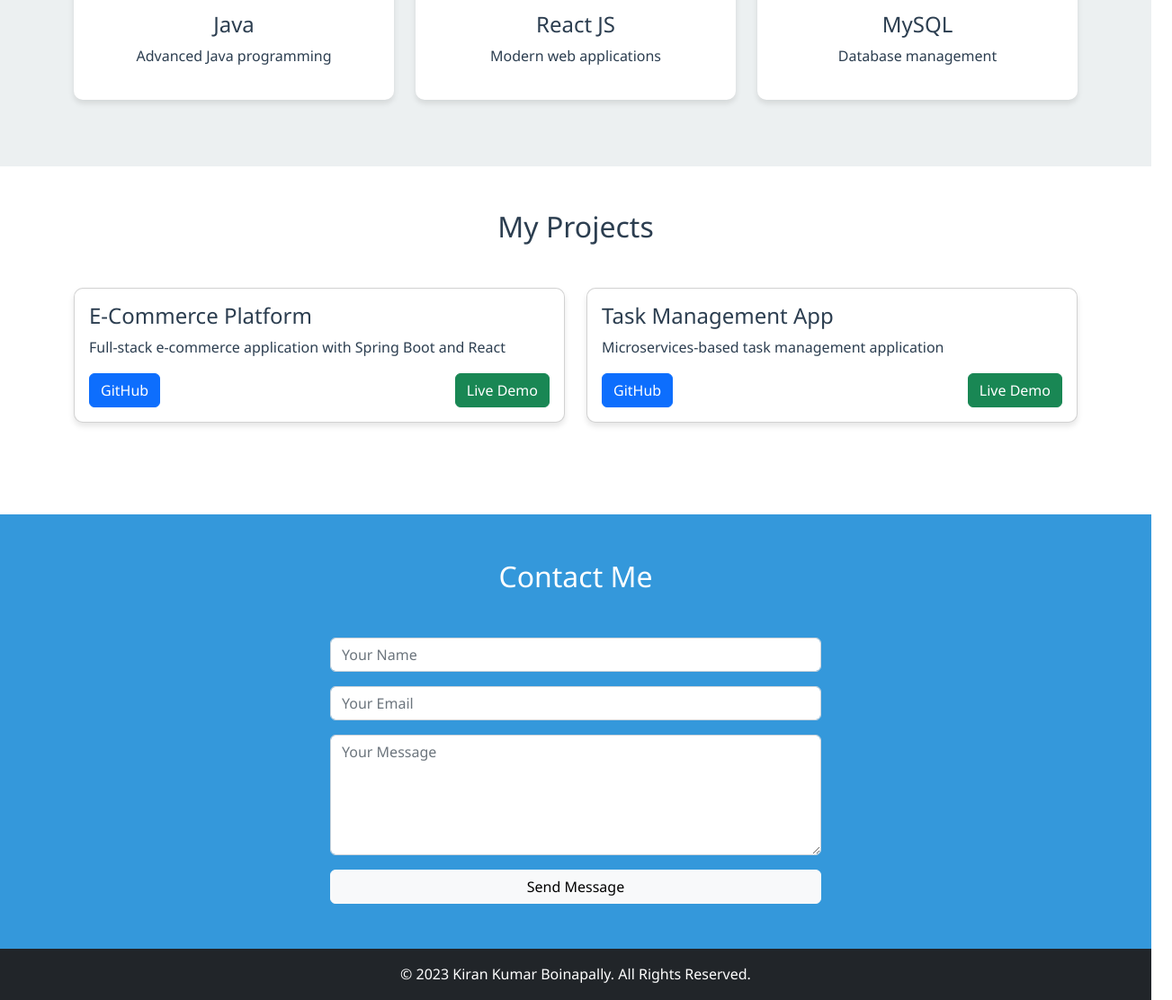
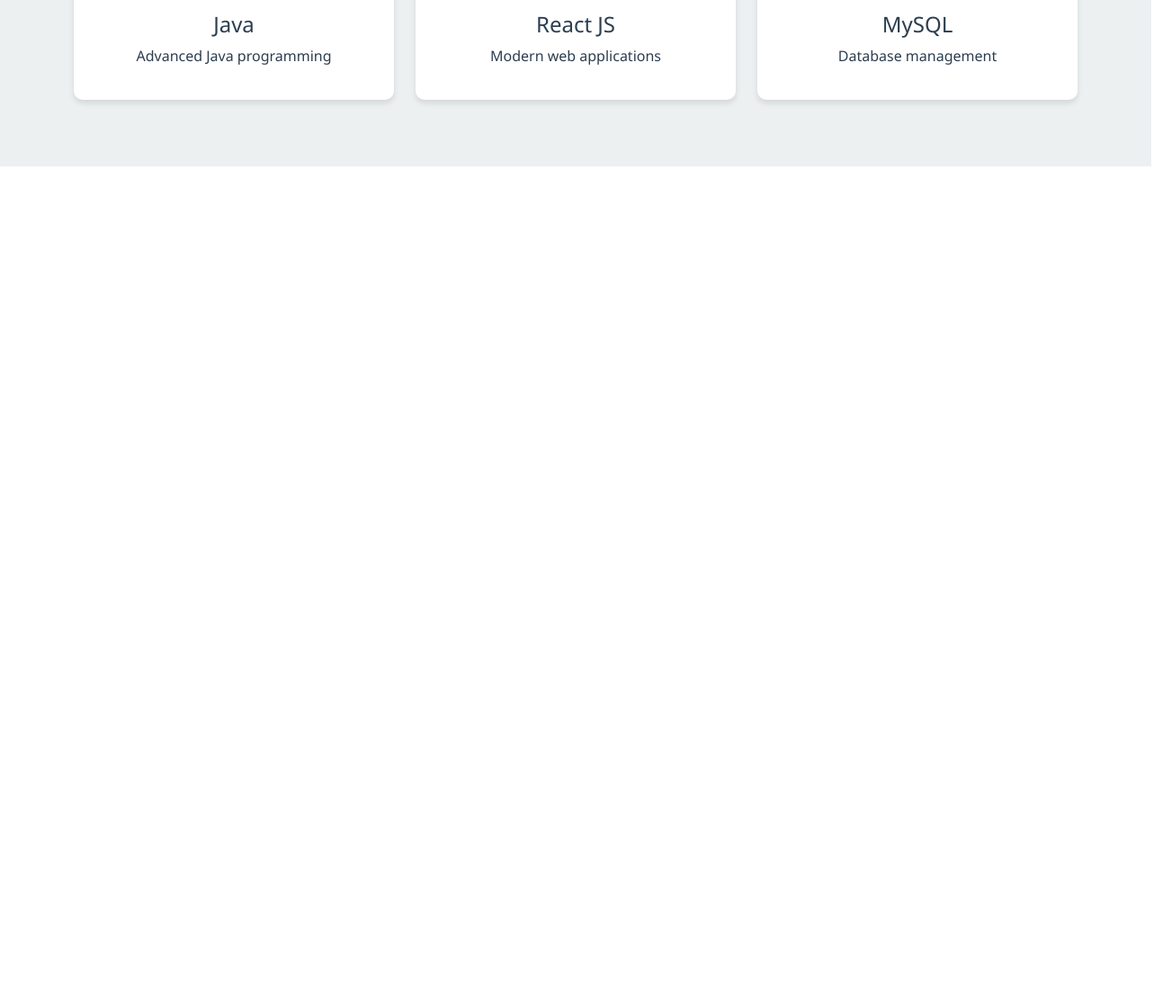
Before and after one commit to kiranraoboinapally/kiranraoboinapally.github.io, a plain HTML site: page index.html in a window 1280 px wide. Shown: the part 849-1961 px from the top of the page at 90% size, 1303 px wide, since content can reach past the window. After the commit the page ends 1034 px from the top, so only its background shows below. Drawn offline with nearby package versions, Linux system fonts and the light colour scheme.

Commit message:
Update index.html

```diff
--- a/index.html
+++ b/index.html
@@ -22,13 +22,25 @@
         }
 
         .hero-section {
-            background: url('assets/bg.jpg') no-repeat center center;
-            background-size: cover;
+            position: relative;
             color: white;
             padding: 100px 0;
             text-align: center;
-	    transform: rotate(-5deg); /* Rotates the entire section */
-	    transform-origin: center center;
+            overflow: hidden;
+        }
+
+        .hero-section::before {
+            content: "";
+            position: absolute;
+            top: 0;
+            left: 0;
+            right: 0;
+            bottom: 0;
+            background: url('assets/bg.jpg') no-repeat center center;
+            background-size: cover;
+            transform: rotate(180deg); /* Rotates the background image 180 degrees (left) */
+            transform-origin: center center; /* Ensures the rotation happens around the center */
+            z-index: -1; /* Sends the rotated background behind the content */
         }
 
         .profile-img {
@@ -174,68 +186,5 @@
             </div>
         </div>
     </section>
-
-    <!-- Projects Section -->
-    <section id="projects" class="py-5">
-        <div class="container">
-            <h2 class="text-center mb-5">My Projects</h2>
-            <div class="row">
-                <div class="col-md-6 mb-4">
-                    <div class="card project-card">
-                        <div class="card-body">
-                            <h4 class="card-title">E-Commerce Platform</h4>
-                            <p class="card-text">Full-stack e-commerce application with Spring Boot and React</p>
-                            <div class="d-flex justify-content-between">
-                                <a href="https://github.com/kiranraoboinapally/E-CommerceStore" class="btn btn-primary" target="_blank">GitHub</a>
-                                <a href="#" class="btn btn-success">Live Demo</a>
-                            </div>
-                        </div>
-                    </div>
-                </div>
-                <div class="col-md-6 mb-4">
-                    <div class="card project-card">
-                        <div class="card-body">
-                            <h4 class="card-title">Task Management App</h4>
-                            <p class="card-text">Microservices-based task management application</p>
-                            <div class="d-flex justify-content-between">
-                                <a href="#" class="btn btn-primary">GitHub</a>
-                                <a href="#" class="btn btn-success">Live Demo</a>
-                            </div>
-                        </div>
-                    </div>
-                </div>
-            </div>
-        </div>
-    </section>
-
-    <!-- Contact Section -->
-    <section id="contact" class="contact-section">
-        <div class="container">
-            <h2 class="text-center mb-5 text-white">Contact Me</h2>
-            <div class="row justify-content-center">
-                <div class="col-md-6">
-                    <form action="https://formspree.io/f/mnqybege" method="POST">
-                        <div class="mb-3">
-                            <input type="text" class="form-control" placeholder="Your Name" name="name" required>
-                        </div>
-                        <div class="mb-3">
-                            <input type="email" class="form-control" placeholder="Your Email" name="email" required>
-                        </div>
-                        <div class="mb-3">
-                            <textarea class="form-control" placeholder="Your Message" name="message" rows="5" required></textarea>
-                        </div>
-                        <button type="submit" class="btn btn-light w-100">Send Message</button>
-                    </form>
-                </div>
-            </div>
-        </div>
-    </section>
-
-    <!-- Footer -->
-    <footer class="bg-dark text-white text-center py-3">
-        <p class="mb-0">&copy; 2023 Kiran Kumar Boinapally. All Rights Reserved.</p>
-    </footer>
-
-    <script src="https://cdn.jsdelivr.net/npm/bootstrap@5.2.3/dist/js/bootstrap.bundle.min.js"></script>
 </body>
 </html>
```
